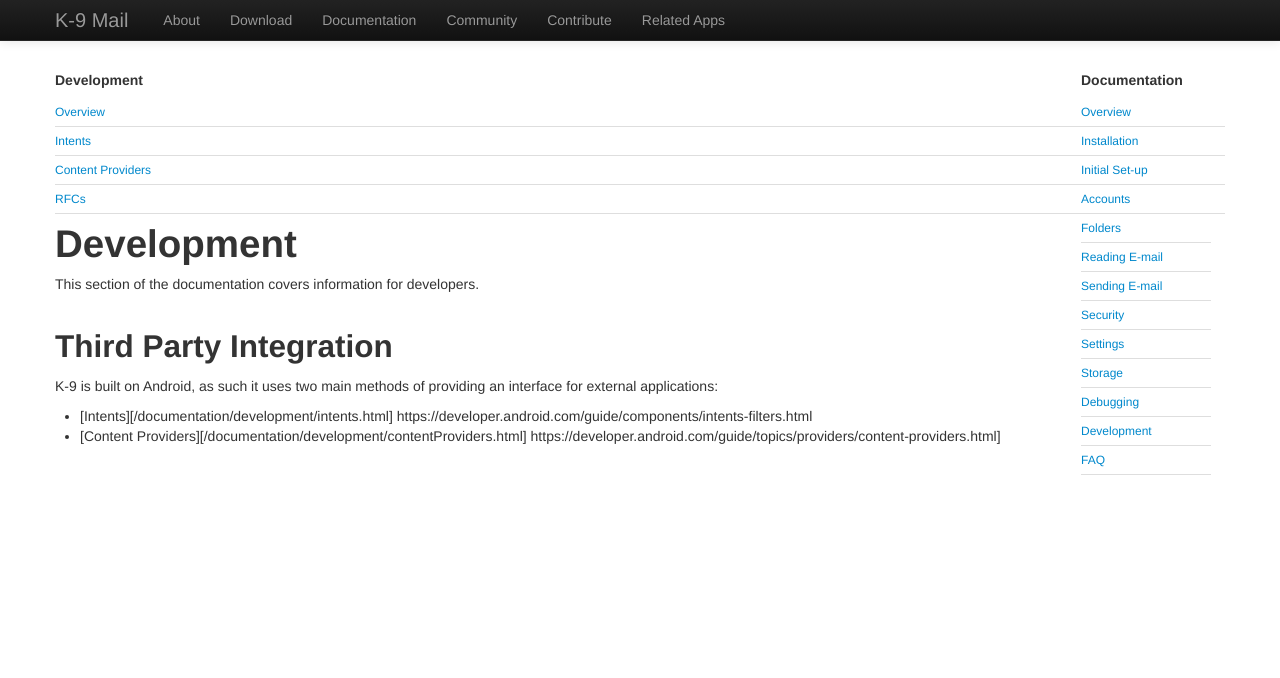
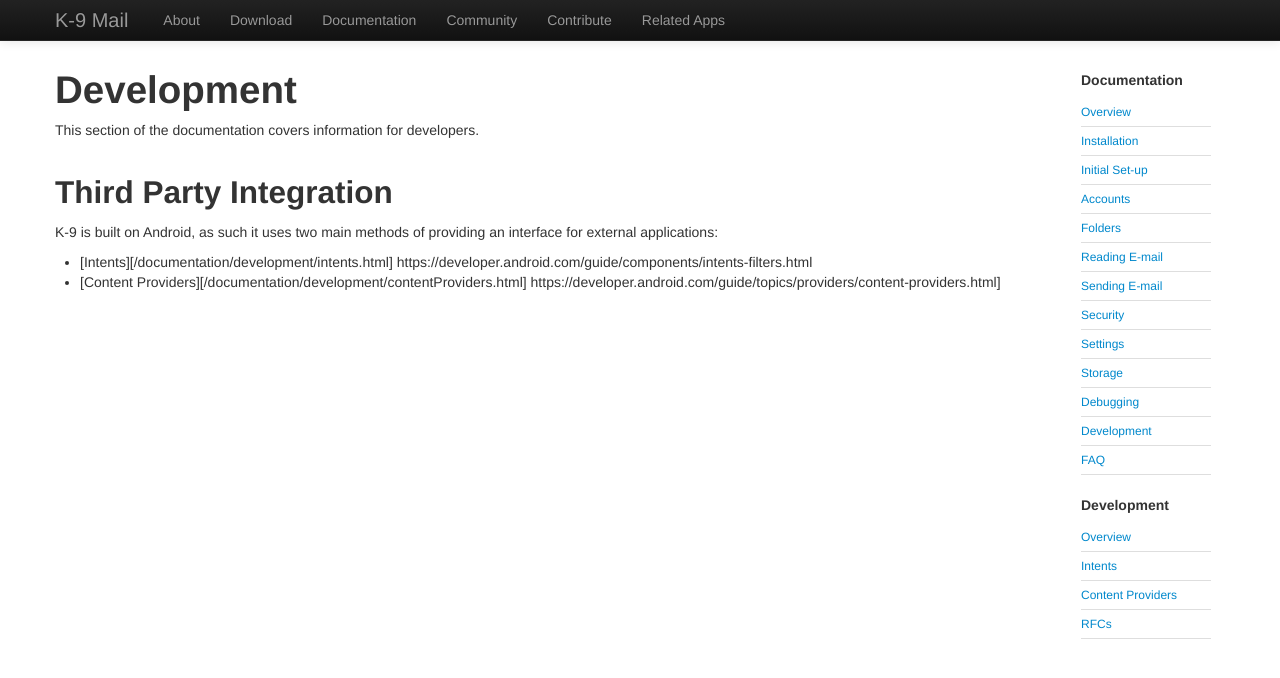
Before and after one commit to k9mail/k9mail.app, a Jekyll site: the page built from documentation/development.md, in a window 1280 px wide. Shown: the top 678 px of the page. Built offline with Jekyll 4.4.1, drawn with Linux system fonts in a browser that asks for light colours; nearby versions of some CDN libraries.

Commit message:
Update k9mail.css

```diff
--- a/assets/css/k9mail.css
+++ b/assets/css/k9mail.css
@@ -1,4 +1,4 @@
-.documentation-nav, .settings-nav, .accounts-nav, .security-nav {
+.documentation-nav, .settings-nav, .accounts-nav, .security-nav, .development-nav {
   clear: right;
   float: right;
   width: 130px;
```
